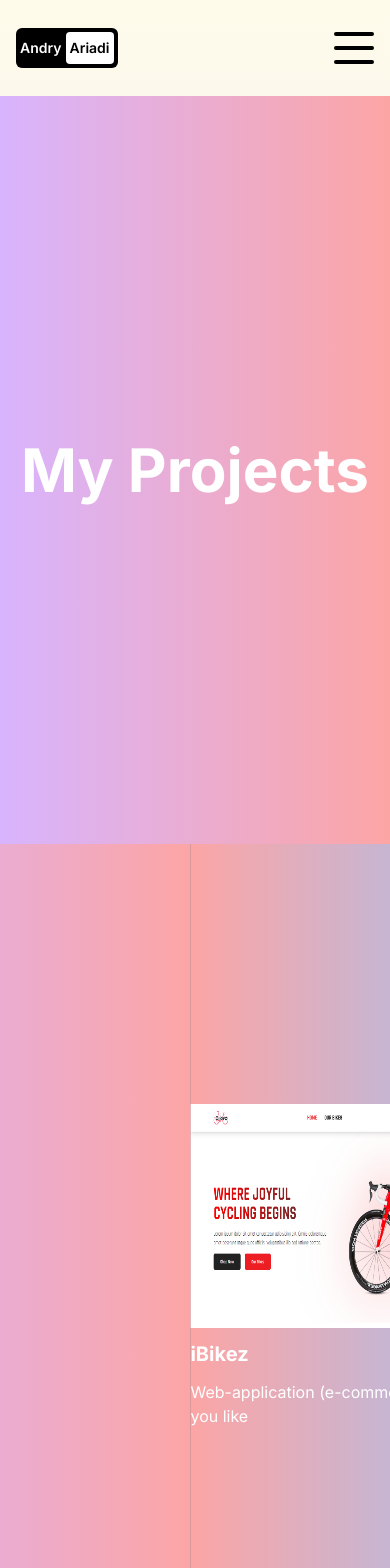
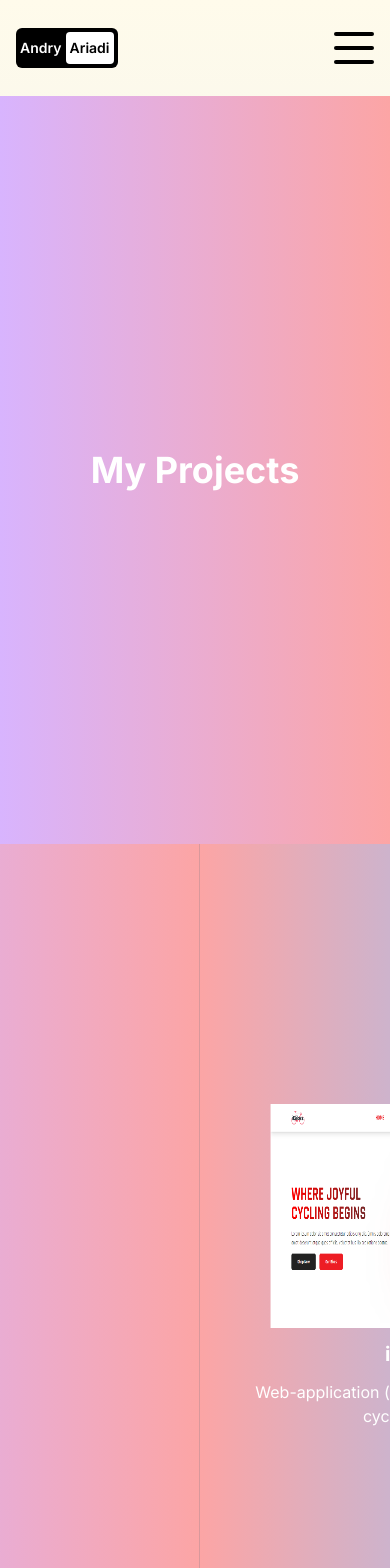
Before and after one commit to andryariadi/Web-Portfolio-2.0, a Next.js app in the folder portfolio/: page /portfolio in a window 390 px wide. Shown: the top 1568 px of the page. Built offline with nearby package versions, Linux system fonts and the light colour scheme.

Commit message:
update responsive style portfolio page

```diff
--- a/portfolio/src/app/portfolio/page.jsx
+++ b/portfolio/src/app/portfolio/page.jsx
@@ -68,39 +68,42 @@ export default function PortfolioPage() {
     <>
       <motion.main className="h-full" initial={{ y: "-200vh" }} animate={{ y: "0%" }} transition={{ duration: 1 }}>
         <div className="bg-rose-500 relative h-[600vh]" ref={ref}>
-          <div className="bg-gradient-to-r from-purple-300 to-red-300 h-[calc(100vh-6rem)] flex items-center justify-center text-6xl text-white font-bold">My Projects</div>
+          {/* Title Container */}
+          <div className="bg-gradient-to-r from-purple-300 to-red-300 h-[calc(100vh-6rem)] flex items-center justify-center text-4xl md:text-6xl text-white font-bold">My Projects</div>
+          {/* Project Container */}
           <div className="sticky top-0 flex items-center gap-5 h-screen overflow-hidden">
             <motion.div style={{ x }} className="bg-gray-500 flex">
               <div className="h-screen w-screen flex items-center justify-center bg-gradient-to-r from-purple-300 to-red-300" />
               {projects.map((project) => (
-                <div key={project.id} className={`h-screen w-screen flex items-center justify-center bg-gradient-to-r ${project.color}`}>
+                <div key={project.id} className={`h-screen w-[110dvw] flex items-center justify-center bg-gradient-to-r ${project.color}`}>
                   <div className="group flex flex-col gap-3 text-white">
-                    <div className="relative overflow-hidden">
-                      <div className="relative w-80 h-56 md:w-96 md:h-64 lg:w-[500px] lg:h-[350px] xl:w-[620px] xl:h-[420px] group-hover:scale-110 transition-all duration-300">
+                    <div className="h-full relative overflow-hidden">
+                      <div className="relative m-auto w-[18rem] h-[14rem] md:w-[30rem] md:h-64 lg:w-[40rem] lg:h-[350px] xl:w-[620px] xl:h-[420px] group-hover:scale-110 transition-all duration-300">
                         <Image src={project.img} alt={project.title} fill />
                       </div>
                       <div className="absolute top-0 left-0 right-0 bottom-0 flex items-center justify-center gap-10 opacity-0 group-hover:opacity-100 transition-all duration-300">
                         <Link href={project.linkGithub} target="_blank" className="text-white hover:scale-110 bg-gradient-to-r from-red-300 to-blue-300 hover:from-blue-400 hover:to-red-400 p-2 rounded-full transition-all duration-300">
                           <FaLink size={30} />
                         </Link>
-
                         <Link href={project.linkDeploy} target="_blank" className="text-white hover:scale-110 bg-gradient-to-r from-red-300 to-blue-300 hover:from-blue-400 hover:to-red-400 p-2 rounded-full transition-all duration-300">
                           <IoIosRocket size={35} />
                         </Link>
                       </div>
                     </div>
-                    <h1 className="font-bold text-xl md:text-3xl lg:text-4xl xl:text-6xl">{project.title}</h1>
-                    <p>{project.desc}</p>
+                    <h1 className="m-auto font-bold text-xl md:text-3xl lg:text-4xl 2xl:text-5xl">{project.title}</h1>
+                    <p className="text-center m-auto w-[75%] md:w-full lg:text-xl">{project.desc}</p>
                   </div>
                 </div>
               ))}
             </motion.div>
           </div>
         </div>
-        <div className="bg-gradient-to-r from-red-300 to-blue-300 h-screen w-full flex flex-col items-center justify-center gap-4">
-          <h1 className="text-6xl text-black mt-10">Do you have a project?</h1>
+        {/* Hire Me Container */}
+        <div className="bg-gradient-to-r from-red-300 to-blue-300 h-[115dvh] w-full flex flex-col items-center justify-center gap-4">
+          <div className="w-full h-full flex flex-col items-center justify-center mt-[6rem]">
+            <h1 className="text-2xl md:text-5xl lg:text-6xl text-black">Do you have a project?</h1>
             <div className="relative">
-            <motion.svg animate={{ rotate: 360 }} transition={{ duration: 55, ease: "linear", repeat: Infinity }} viewBox="0 0 300 300" className="w-64 h-64 md:w-[500px] md:h-[500px] ">
+              <motion.svg animate={{ rotate: 360 }} transition={{ duration: 55, ease: "linear", repeat: Infinity }} viewBox="0 0 300 300" className="w-64 h-64 md:w-[400px] md:h-[400px]">
                 <defs>
                   <path id="circlePath" d="M 150, 150 m -60, 0 a 60,60 0 0,1 120,0 a 60,60 0 0,1 -120,0 " />
                 </defs>
@@ -110,9 +113,10 @@ export default function PortfolioPage() {
                   </textPath>
                 </text>
               </motion.svg>
-            <Link href="/contact" className="absolute top-0 left-0 right-0 bottom-0 m-auto w-16 h-1/6 md:w-28 md:h-28 bg-black text-white rounded-full flex items-center justify-center">
+              <Link href="/contact" className="absolute top-0 left-0 right-0 bottom-0 m-auto bg-black w-16 h-[25%] md:w-28 md:h-28 text-xs md:text-lg text-white rounded-full flex items-center justify-center">
                 Hire Me
               </Link>
+            </div>
           </div>
         </div>
       </motion.main>
```
Lines whose indentation alone changed are shown as unchanged.
